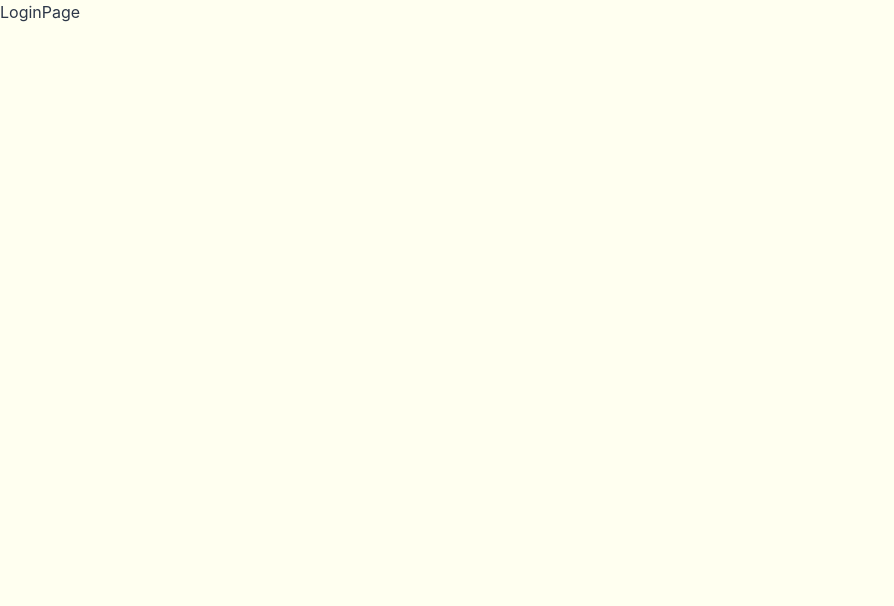
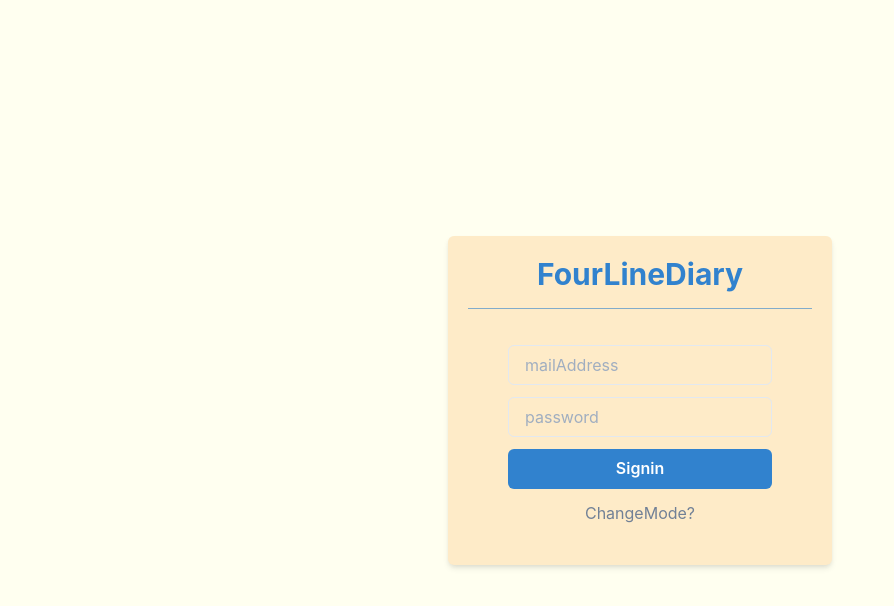
Before and after one commit to daisuke8000/four-line-diary, a React (Create React App) app: page / in a window 1280 px wide. Shown: the top 606 px of the page, without its empty margins (0-894 px from the left). Built offline with nearby package versions, Linux system fonts and the light colour scheme.

Commit message:
login form add

```diff
--- /dev/null
+++ b/src/components/atoms/PrimaryButton.tsx
@@ -0,0 +1,20 @@
+import { memo, ReactNode, VFC } from "react";
+import { Button } from "@chakra-ui/react";
+
+type Props = {
+    children: ReactNode;
+}
+
+export const PrimaryButton: VFC<Props> = memo((props) => {
+
+    const { children } = props;
+
+    return (
+        <Button
+            colorScheme="blue"
+            _hover={{ opacity: 0.7 }}
+        >
+            { children }
+        </Button>
+    );
+});
--- /dev/null
+++ b/src/components/atoms/SignUpButton.tsx
@@ -0,0 +1,20 @@
+import { memo, ReactNode, VFC } from "react";
+import { Button } from "@chakra-ui/react";
+
+type Props = {
+    children: ReactNode;
+}
+
+export const SignUpButton: VFC<Props> = memo((props) => {
+
+    const { children } = props;
+
+    return (
+        <Button
+            colorScheme="teal"
+            _hover={{ opacity: 0.7 }}
+        >
+            { children }
+        </Button>
+    );
+});
--- a/src/components/pages/Login.tsx
+++ b/src/components/pages/Login.tsx
@@ -1,7 +1,62 @@
-import {memo, VFC} from "react";
+import React, {memo, VFC, useState, ChangeEvent} from "react";
+import { Flex, Box, Heading, Divider, Input, Stack, Text } from "@chakra-ui/react";
+import { PrimaryButton } from "../atoms/PrimaryButton";
+import { SignUpButton } from "../atoms/SignUpButton";
 
 export const Login: VFC = memo(() => {
-   return (
-       <p>LoginPage</p>
+
+    const [mailAddress, setMailAddress] = useState<string>('');
+    const [password, setPassWord] = useState<string>('');
+    const [changeMode, setChangeMode] = useState<boolean>(true);
+
+    //textboxの型指定は覚えるだけ
+    const onChangeMailAddress = (e:ChangeEvent<HTMLInputElement>) => {
+        setMailAddress(e.target.value);
+    }
+    const onChangePassWord = (e:ChangeEvent<HTMLInputElement>) => {
+        setPassWord(e.target.value);
+    }
+
+    return (
+       <Flex align="center" justify="center" height="100vh">
+          <Box bg="orange.100" w="sm" p={5} borderRadius="md" shadow="md">
+              { changeMode ?
+                  <>
+                    <Heading as="h1" size="lg" textAlign="center" color="blue.500">FourLineDiary</Heading>
+                    <Divider my={4} borderColor="blue.500" />
+                  </>
+                  :
+                  <>
+                    <Heading as="h1" size="lg" textAlign="center" color="teal.500">FourLineDiary</Heading>
+                    <Divider my={4} borderColor="teal.500" />
+                  </>
+
+              }
+              <Stack spacing={3} py={5} px={10}>
+                  { changeMode ?
+                      <>
+                          <Input type="email" placeholder="mailAddress" value={mailAddress} onChange={onChangeMailAddress}/>
+                          <Input type="password" placeholder="password" value={password} onChange={onChangePassWord}/>
+                          <PrimaryButton>Signin</PrimaryButton>
+                      </>
+                      :
+                      <>
+                          <Input type="email" placeholder="mailAddress" value={mailAddress} onChange={onChangeMailAddress}/>
+                          <Input type="password" placeholder="password" value={password} onChange={onChangePassWord}/>
+                          <SignUpButton>SignUp</SignUpButton>
+                      </>
+                  }
+                  <Text
+                      textAlign="center"
+                      justify="center"
+                      color="gray.500"
+                      onClick={() => setChangeMode(!changeMode)}
+                      _hover={{ cursor: "pointer"}}
+                  >
+                      ChangeMode?
+                  </Text>
+              </Stack>
+          </Box>
+       </Flex>
    );
 });
```
